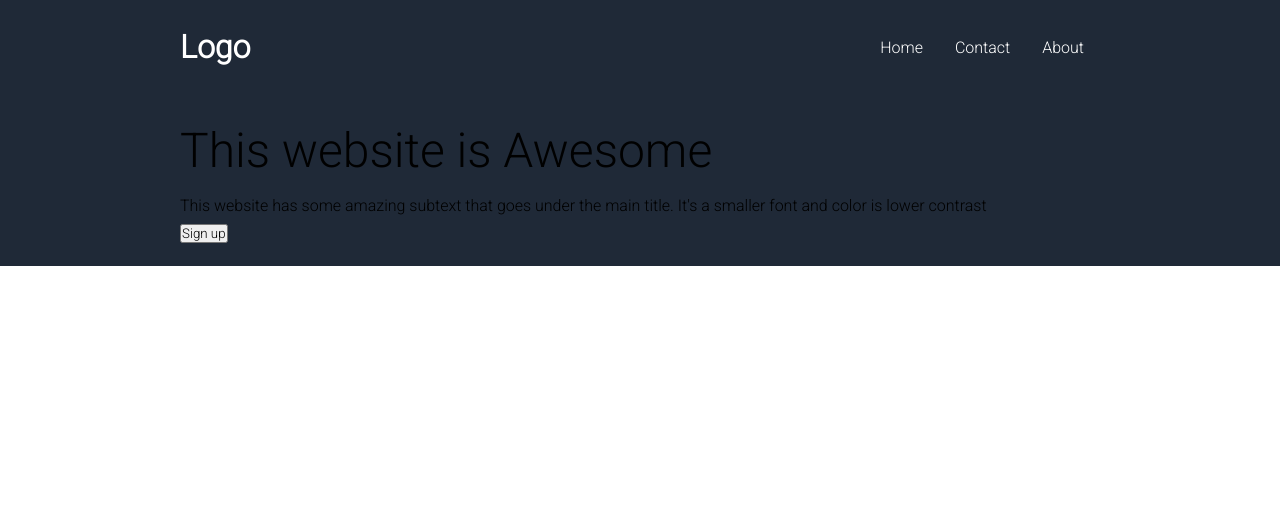
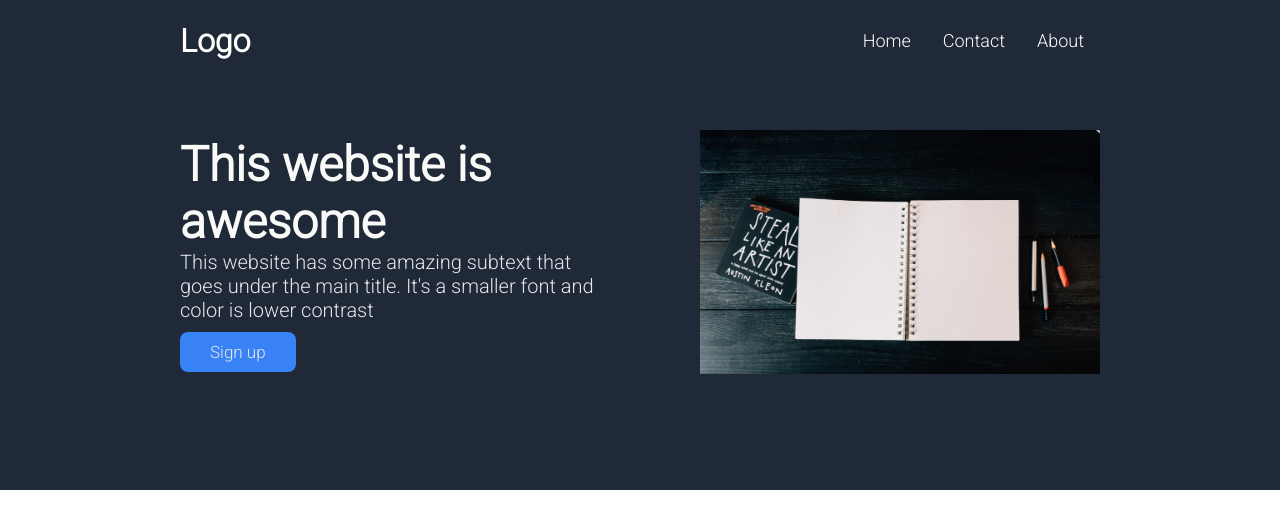
Before and after one commit to mmohamed-1/landing-page, a plain HTML site: page index.html in a window 1280 px wide. Drawn offline with Linux system fonts and the light colour scheme.

Commit message:
updated hero section with an image and styling laout

```diff
--- a/index.html
+++ b/index.html
@@ -24,14 +24,15 @@
       </nav>
     </header>
     <section id="main">
-        <div class="container flex">
+        <div class="container hero">
             <div class="side-left">
-                <p class="text">This website is Awesome</p>
-                <p class="small-text">This website has some amazing subtext that goes under the main title. It's a smaller font and color is lower contrast</p>
+                <p><span class="main-text">This website is awesome</span>
+                <span class="small-text">This website has some amazing subtext that goes under the main title. It's a smaller font and color is lower contrast</span>
+            </p>
                 <button class="btn">Sign up</button>
             </div>
             <div class="side-right">
-                <img src="" alt="">
+                <img src="./images/kelly-sikkema-zNFL1NQiY9c-unsplash.jpg" alt="image of notebook">
             </div>
         </div>
     </section>
--- a/style.css
+++ b/style.css
@@ -7,14 +7,14 @@
   font-family: "Roboto", sans-serif;
 }
 
-body {
-  line-height: 1.7;
-}
 li {
   list-style: none;
 }
 a {
   text-decoration: none;
+}
+img {
+  height: 100%;
 }
 /* main header section */
 #header {
@@ -42,11 +42,46 @@ a {
   padding: 10px 16px;
   display: inline-block;
   color: #fff;
+  font-size: 18px;
 }
 
 #main {
   background-color: #1f2937;
+  height: 400px;
+  padding-top: 20px;
 }
-.text {
+.side-left {
+  padding: 20px;
+}
+.main-text {
   font-size: 48px;
+  font-weight: 800;
+  color: #f9faf8;
+  display: inline-block;
 }
+.small-text {
+  font-size: 20px;
+  color: #e5e7eb;
+}
+.side-right img {
+  width: 400px;
+  margin-left: 30px;
+}
+.hero {
+  display: flex;
+  gap: 20px;
+  justify-content: center;
+  align-items: center;
+}
+.btn {
+  padding: 10px 30px;
+  background-color: #3882f6;
+  color: #e5e7eb;
+  border-radius: 8px;
+  font-size: 17px;
+  border: none;
+  margin-top: 10px;
+}
+.side-right {
+  margin: 20px;
+}
```
Also changed, not shown: images/kelly-sikkema-zNFL1NQiY9c-unsplash.jpg (added), images/lauren-mancke-aOC7TSLb1o8-unsplash.jpg (added).
